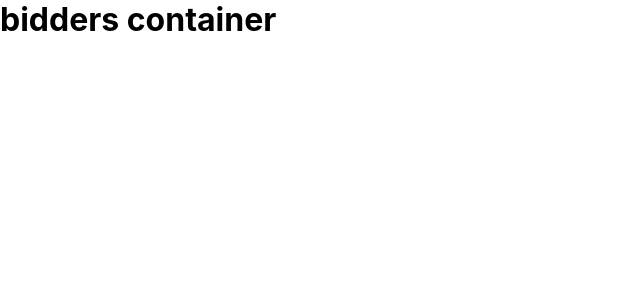
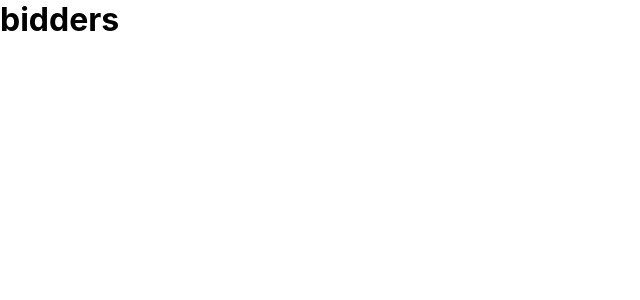
Before and after one commit to mx32000/and-sold, a React (Create React App) app in the folder client/: page /auctions/1/bidders in a window 1280 px wide. Shown: the top 300 px of the page, without its empty margins (0-640 px from the left). Built offline with nearby package versions, Linux system fonts and the light colour scheme.

Commit message:
bidders container routes

```diff
--- a/client/src/containers/BiddersContainer.jsx
+++ b/client/src/containers/BiddersContainer.jsx
@@ -1,5 +1,24 @@
+import { Switch, Route } from "react-router-dom";
+import BidderCreate from "../screens/Bidders/BidderCreate";
+import BidderEdit from "../screens/Bidders/BidderEdit";
+import BidderDetail from "../screens/Bidders/BidderDetail";
+import Bidders from "../screens/Bidders/Bidders";
+
 export default function BiddersContainer() {
   return(
-    <h1>bidders container</h1>
+    <Switch>
+      <Route path="/auctions/:auction_id/bidders/new">
+        <BidderCreate />
+      </Route>
+      <Route path="/auctions/:auction_id/bidders/:id/edit">
+        <BidderEdit />
+      </Route>
+      <Route path="/auctions/:auction_id/bidders/:id">
+        <BidderDetail />
+      </Route>
+      <Route path="/auctions/:auction_id/bidders">
+        <Bidders />
+      </Route>
+    </Switch>
   )
 }
--- a/client/src/screens/Bidders/BidderCreate.jsx
+++ b/client/src/screens/Bidders/BidderCreate.jsx
@@ -0,0 +1,5 @@
+export default function BidderCreate() {
+  return(
+    <h1>bidder create</h1>
+  )
+}
--- a/client/src/screens/Bidders/BidderDetail.jsx
+++ b/client/src/screens/Bidders/BidderDetail.jsx
@@ -0,0 +1,5 @@
+export default function BidderDetail() {
+  return(
+    <h1>bidder detail</h1>
+  )
+}
--- a/client/src/screens/Bidders/BidderEdit.jsx
+++ b/client/src/screens/Bidders/BidderEdit.jsx
@@ -0,0 +1,5 @@
+export default function BidderEdit() {
+  return (
+    <h1>bidder edit</h1>
+  )
+}
--- a/client/src/screens/Bidders/Bidders.jsx
+++ b/client/src/screens/Bidders/Bidders.jsx
@@ -0,0 +1,5 @@
+export default function Bidders() {
+  return(
+    <h1>bidders</h1>
+  )
+}
```
